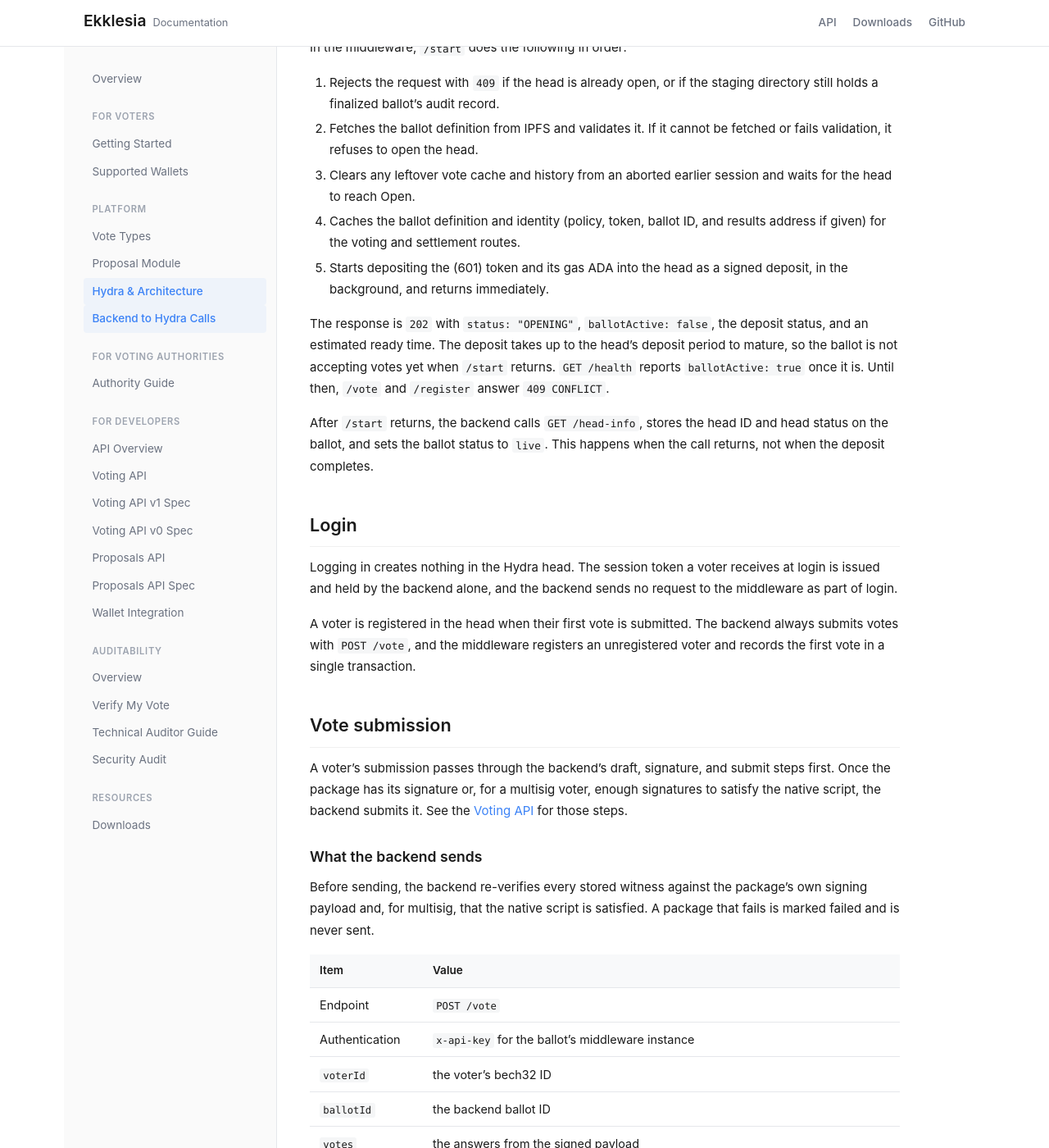
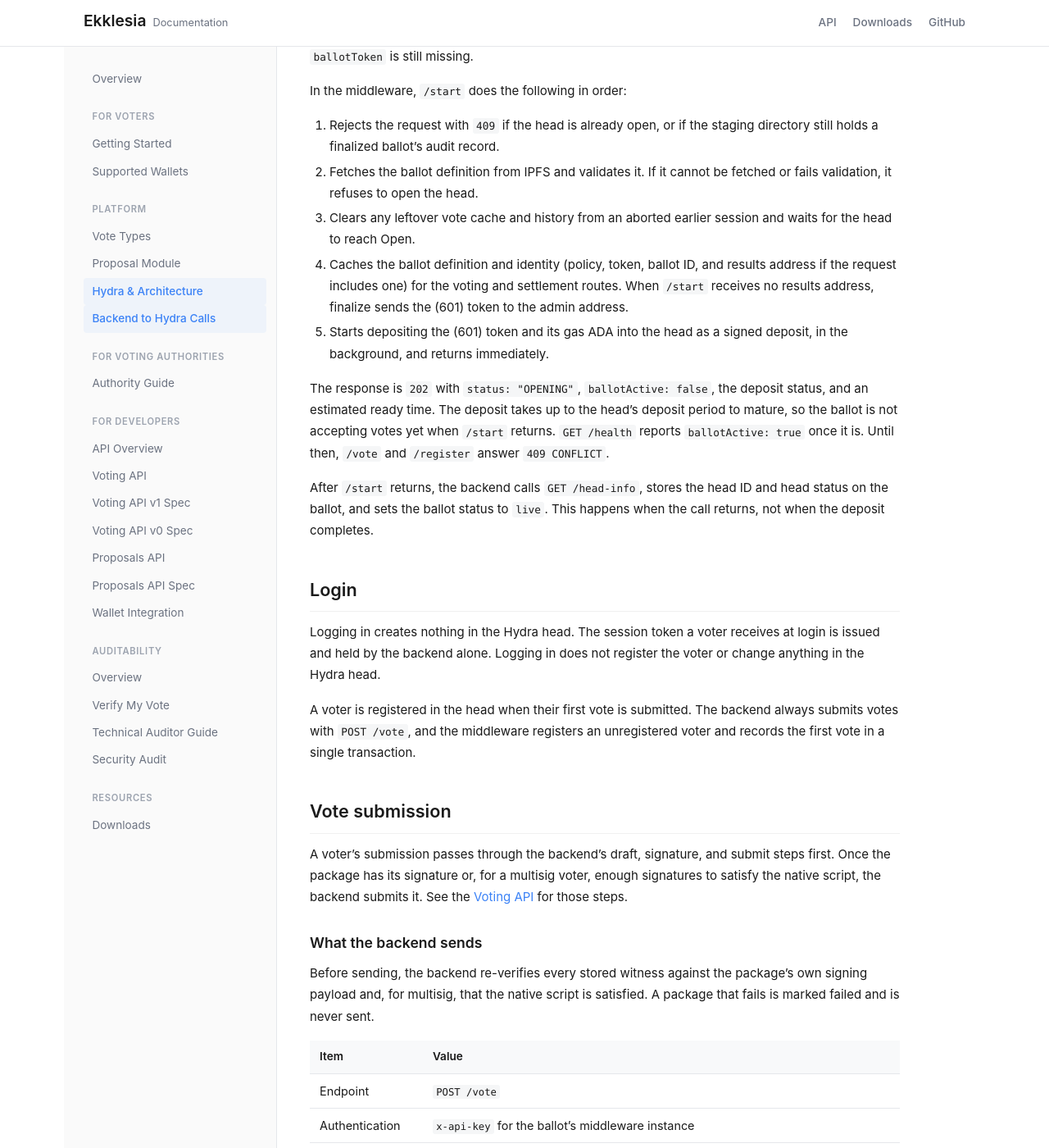
Before and after one commit to lerna-labs/ekklesia-docs, a Jekyll site: the page built from hydra/backend-integration.md, in a window 1280 px wide and 1400 px high, scrolled down 1935 px. Shown: the whole window at 82% size. Built offline with Jekyll 4.4.1, drawn with Linux system fonts in a browser that asks for light colours; some of the changed text lies outside the part shown.

Commit message:
Correct finalize datum fields, results address, and results recovery wording

```diff
--- a/hydra/backend-integration.md
+++ b/hydra/backend-integration.md
@@ -56,7 +56,9 @@
 The backend sends `POST /prepare` to the middleware instance chosen for the
 ballot, forwarding the administrator's request body unchanged apart from the
 endpoint selector. The body carries `namespace` and the `ballot` definition,
-with optional `gasAmount`, `cip179`, and `resultsAddress`.
+with optional `gasAmount` and `cip179`. If the body includes `resultsAddress`,
+`/prepare` does not use it to build the mint; it echoes the value back in its
+response (the admin address when none is given).
 
 In the middleware, `/prepare` mints the (600) definition and (601) instance
 tokens on Cardano L1 under a timelocked native script, pins the ballot
@@ -93,7 +95,9 @@
 3. Clears any leftover vote cache and history from an aborted earlier session
    and waits for the head to reach Open.
 4. Caches the ballot definition and identity (policy, token, ballot ID, and
-   results address if given) for the voting and settlement routes.
+   results address if the request includes one) for the voting and settlement
+   routes. When `/start` receives no results address, finalize sends the (601)
+   token to the admin address.
 5. Starts depositing the (601) token and its gas ADA into the head as a signed
    deposit, in the background, and returns immediately.
 
@@ -110,8 +114,8 @@
 ## Login
 
 Logging in creates nothing in the Hydra head. The session token a voter receives
-at login is issued and held by the backend alone, and the backend sends no
-request to the middleware as part of login.
+at login is issued and held by the backend alone. Logging in does not register
+the voter or change anything in the Hydra head.
 
 A voter is registered in the head when their first vote is submitted. The
 backend always submits votes with `POST /vote`, and the middleware registers an
@@ -197,11 +201,11 @@
 Closing a ballot is a sequence of administrator calls that the backend passes
 through to the middleware, in this order:
 
-| Step | Call                    | What the middleware does                                                                                                                                                          |
-| ---- | ----------------------- | --------------------------------------------------------------------------------------------------------------------------------------------------------------------------------- |
-| 1    | `POST /settle/burn`     | Burns the voter tokens in the head. Repeated until the response reports `remaining` of 0.                                                                                         |
-| 2    | `POST /settle/finalize` | Requires no voter tokens remain. Tallies, builds the merkle tree of evidence, pins the results and evidence to IPFS, and writes the results and merkle root into the (601) datum. |
-| 3    | `POST /settle/close`    | Takes `closeToken`. Closes the head and fans out to L1, where the (601) token lands at the results address.                                                                       |
+| Step | Call                    | What the middleware does                                                                                                                                                                                         |
+| ---- | ----------------------- | ---------------------------------------------------------------------------------------------------------------------------------------------------------------------------------------------------------------- |
+| 1    | `POST /settle/burn`     | Burns the voter tokens in the head. Repeated until the response reports `remaining` of 0.                                                                                                                        |
+| 2    | `POST /settle/finalize` | Requires no voter tokens remain. Tallies, builds the merkle tree of evidence, pins the results and evidence to IPFS, and writes `ballotId`, `resultsHash`, `evidenceCid`, and `merkleRoot` into the (601) datum. |
+| 3    | `POST /settle/close`    | Takes `closeToken`. Closes the head and fans out to L1, where the (601) token lands at the address finalize routed it to (the results address given to `/start`, or the admin address).                          |
 
 Neither body carries ballot identity; the middleware uses what `/start` cached.
 
```
Also changed, not shown: other parts of hydra/backend-integration.md (+3 -3 lines).
